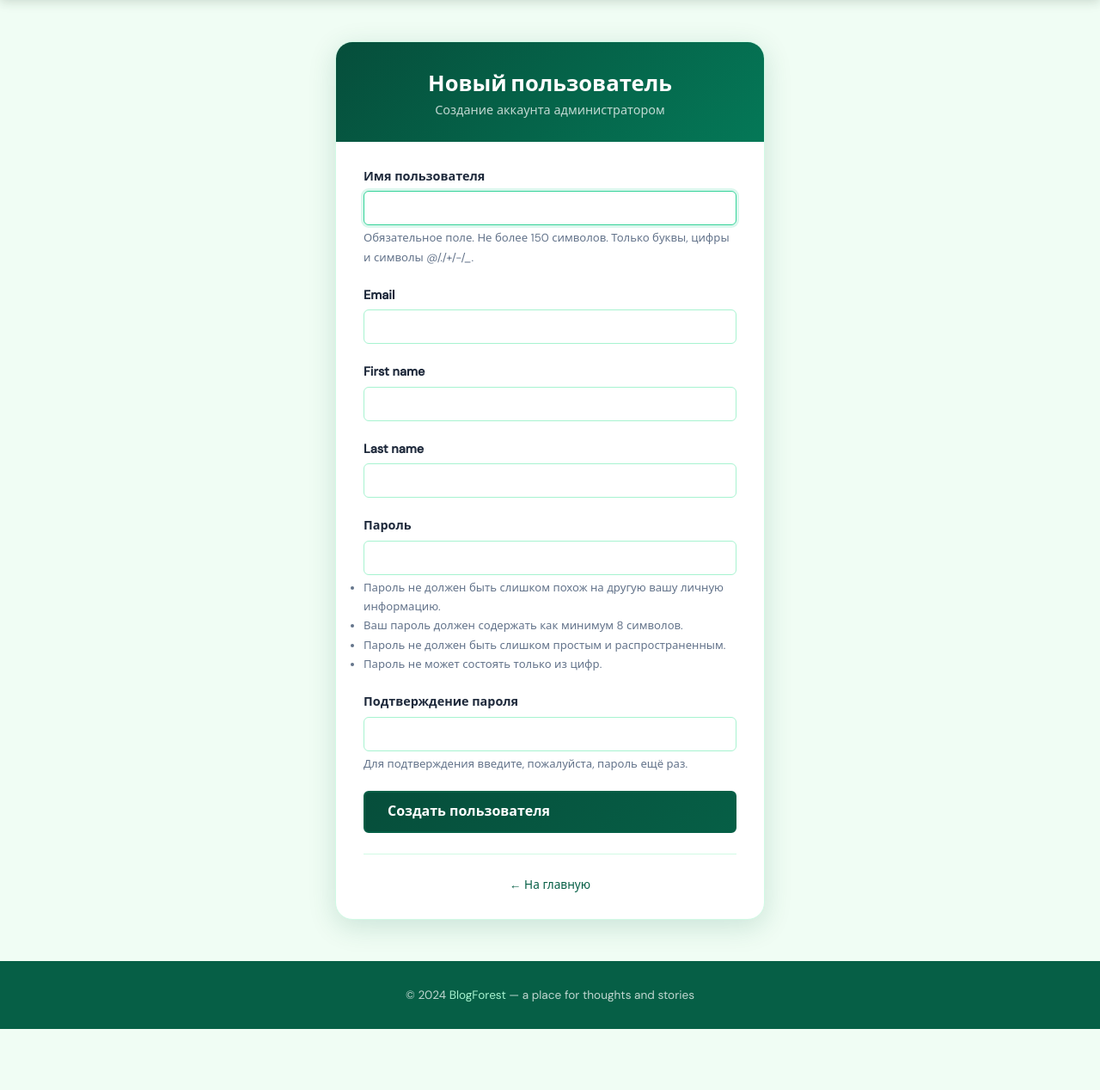
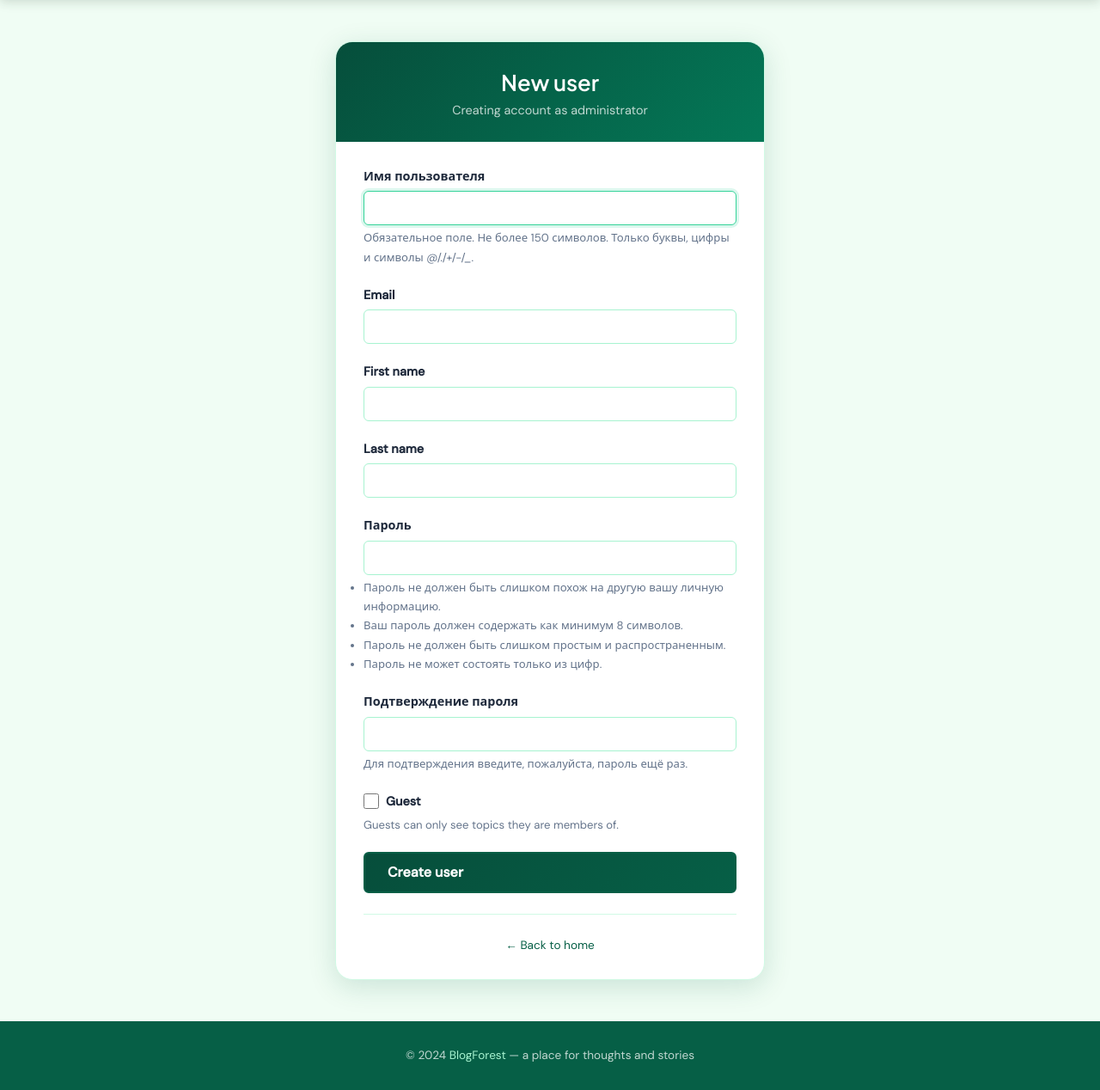
Before and after one commit to PvlKr16/Blogforest, a Django app: page /register/ in a window 1280 px wide. Shown: the part 64-1332 px from the top of the page at 86% size. Before the commit the page ends 1261 px from the top, so only its background shows below. Run offline with Django 4.2, Linux system fonts and the light colour scheme; the visitor is signed in with stand-in values (Sample User, id 1).

Commit message:
guest role added

```diff
--- a/blogapp/apps.py
+++ b/blogapp/apps.py
@@ -4,4 +4,7 @@ from django.apps import AppConfig
 class BlogappConfig(AppConfig):
     default_auto_field = 'django.db.models.BigAutoField'
     name = 'blogapp'
-    verbose_name = 'Блог'
+    verbose_name = 'Blog'
+
+    def ready(self):
+        import blogapp.signals  # noqa: F401
--- a/blogapp/forms.py
+++ b/blogapp/forms.py
@@ -2,7 +2,7 @@ from django import forms
 from django.contrib.auth.forms import UserCreationForm, AuthenticationForm
 from django.contrib.auth.models import User
 from django.conf import settings
-from .models import Blog, Post, Comment, Tag, PostFile
+from .models import Blog, Post, Comment, Tag, PostFile, UserProfile
 
 
 class MultipleFileInput(forms.FileInput):
@@ -17,6 +17,12 @@ class RegistrationForm(UserCreationForm):
     email = forms.EmailField(required=True, label='Email')
     first_name = forms.CharField(max_length=30, required=False, label='First name')
     last_name = forms.CharField(max_length=30, required=False, label='Last name')
+    is_guest = forms.BooleanField(
+        required=False,
+        label='Guest',
+        help_text='Guests can only see topics they are members of.',
+        widget=forms.CheckboxInput(attrs={'class': 'form-check-input'}),
+    )
 
     class Meta:
         model = User
@@ -24,14 +30,23 @@ class RegistrationForm(UserCreationForm):
 
     def __init__(self, *args, **kwargs):
         super().__init__(*args, **kwargs)
-        for field in self.fields.values():
-            field.widget.attrs.update({'class': 'form-control'})
+        for name, field in self.fields.items():
+            if name != 'is_guest':
+                field.widget.attrs.update({'class': 'form-control'})
 
     def clean_email(self):
         email = self.cleaned_data.get('email', '').lower()
         if User.objects.filter(email__iexact=email).exists():
             raise forms.ValidationError('A user with this email already exists.')
         return email
+
+    def save(self, commit=True):
+        user = super().save(commit=commit)
+        if commit:
+            profile, _ = UserProfile.objects.get_or_create(user=user)
+            profile.is_guest = self.cleaned_data.get('is_guest', False)
+            profile.save()
+        return user
 
 
 class LoginForm(forms.Form):
--- a/blogapp/models.py
+++ b/blogapp/models.py
@@ -3,6 +3,19 @@ from django.contrib.auth.models import User
 from django.urls import reverse
 from django.conf import settings
 import os
+
+
+class UserProfile(models.Model):
+    """Extends the built-in User with a guest role flag."""
+    user = models.OneToOneField(User, on_delete=models.CASCADE, related_name='profile')
+    is_guest = models.BooleanField(default=False)
+
+    class Meta:
+        verbose_name = 'User profile'
+        verbose_name_plural = 'User profiles'
+
+    def __str__(self):
+        return f'{self.user.username} ({"guest" if self.is_guest else "regular"})'
 
 
 class Tag(models.Model):
--- /dev/null
+++ b/blogapp/signals.py
@@ -0,0 +1,11 @@
+from django.db.models.signals import post_save
+from django.contrib.auth.models import User
+from django.dispatch import receiver
+from .models import UserProfile
+
+
+@receiver(post_save, sender=User)
+def create_user_profile(sender, instance, created, **kwargs):
+    """Automatically create a UserProfile whenever a new User is saved."""
+    if created:
+        UserProfile.objects.get_or_create(user=instance)
--- a/blogapp/templates/blogapp/auth/register.html
+++ b/blogapp/templates/blogapp/auth/register.html
@@ -1,17 +1,33 @@
 {% extends 'blogapp/base.html' %}
-{% block title %}Регистрация — BlogForest{% endblock %}
+{% block title %}New user — BlogForest{% endblock %}
 
 {% block content %}
 <div class="container">
   <div class="auth-card" style="max-width:500px;">
     <div class="auth-card-head">
-      <h2>Новый пользователь</h2>
-      <p>Создание аккаунта администратором</p>
+      <h2>New user</h2>
+      <p>Creating account as administrator</p>
     </div>
     <div class="auth-card-body">
       <form method="post" novalidate>
         {% csrf_token %}
         {% for field in form %}
+          {% if field.name == 'is_guest' %}
+          <div class="form-group">
+            <div class="form-check">
+              {{ field }}
+              <label for="{{ field.id_for_label }}" class="form-label mb-0" style="cursor:pointer;">
+                {{ field.label }}
+              </label>
+            </div>
+            {% if field.help_text %}
+            <div class="form-text">{{ field.help_text }}</div>
+            {% endif %}
+            {% if field.errors %}
+            <ul class="errorlist">{% for e in field.errors %}<li>{{ e }}</li>{% endfor %}</ul>
+            {% endif %}
+          </div>
+          {% else %}
           <div class="form-group">
             <label class="form-label" for="{{ field.id_for_label }}">{{ field.label }}</label>
             {{ field }}
@@ -22,12 +38,13 @@
             <ul class="errorlist">{% for e in field.errors %}<li>{{ e }}</li>{% endfor %}</ul>
             {% endif %}
           </div>
+          {% endif %}
         {% endfor %}
-        <button type="submit" class="btn btn-primary w-full btn-lg">Создать пользователя</button>
+        <button type="submit" class="btn btn-primary w-full btn-lg">Create user</button>
       </form>
       <hr class="divider">
       <p class="text-sm" style="text-align:center; color: var(--text-muted);">
-        <a href="{% url 'home' %}">← На главную</a>
+        <a href="{% url 'home' %}">← Back to home</a>
       </p>
     </div>
   </div>
--- a/blogapp/templates/blogapp/blog/detail.html
+++ b/blogapp/templates/blogapp/blog/detail.html
@@ -218,6 +218,7 @@
             <div class="avatar">{{ blog.owner.username|first|upper }}</div>
             <div class="member-name">
               <a href="{% url 'profile' blog.owner.username %}">{{ blog.owner.username }}</a>
+              {% if blog.owner.profile.is_guest %}<span class="text-muted text-sm">(guest)</span>{% endif %}
             </div>
             <span class="badge badge-green" style="font-size:.7rem;">Owner</span>
           </div>
@@ -228,6 +229,7 @@
               <div class="avatar">{{ member.username|first|upper }}</div>
               <div class="member-name">
                 <a href="{% url 'profile' member.username %}">{{ member.username }}</a>
+                {% if member.profile.is_guest %}<span class="text-muted text-sm">(guest)</span>{% endif %}
               </div>
               {% if user == member %}
               <form method="post" action="{% url 'blog_remove_member' blog.pk member.pk %}" style="margin:0;">
--- a/blogapp/views.py
+++ b/blogapp/views.py
@@ -17,6 +17,29 @@ from .forms import (
     SEARCH_IN_AUTHOR, SEARCH_IN_TITLE,
     SEARCH_IN_DESCRIPTION, SEARCH_IN_CONTENT, SEARCH_IN_COMMENTS,
 )
+
+
+def get_visible_blogs(user):
+    """
+    Return the queryset of blogs visible to the given user.
+    - Guest users: only blogs where they are a member or owner.
+    - Regular authenticated users: all public blogs + their private blogs.
+    - Anonymous users: public blogs only.
+    """
+    if user.is_authenticated:
+        is_guest = getattr(getattr(user, 'profile', None), 'is_guest', False)
+        if is_guest:
+            # Guests see only blogs they belong to
+            return Blog.objects.filter(
+                Q(owner=user) | Q(members=user)
+            ).distinct()
+        # Regular users see all public blogs plus their private ones
+        public = Blog.objects.filter(is_public=True)
+        private = Blog.objects.filter(
+            Q(owner=user) | Q(members=user), is_public=False
+        )
+        return (public | private).distinct()
+    return Blog.objects.filter(is_public=True)
 
 
 # ─── Auth ────────────────────────────────────────────────────────────────────
@@ -73,15 +96,7 @@ def home(request):
     query = ''
     active_scopes = []
 
-    public_blogs = Blog.objects.filter(is_public=True)
-    if request.user.is_authenticated:
-        private_blogs = Blog.objects.filter(
-            Q(owner=request.user) | Q(members=request.user),
-            is_public=False
-        )
-        visible_blogs = (public_blogs | private_blogs).distinct()
-    else:
-        visible_blogs = public_blogs
+    visible_blogs = get_visible_blogs(request.user)
 
     # Latest posts from all blogs visible to the current user
     posts_qs = Post.objects.filter(
@@ -157,6 +172,10 @@ def blog_list(request):
 def blog_detail(request, pk):
     blog = get_object_or_404(Blog, pk=pk)
     if not blog.can_view(request.user):
+        raise Http404
+    # Guests can only view blogs they are members of
+    is_guest = getattr(getattr(request.user, 'profile', None), 'is_guest', False)
+    if is_guest and not blog.is_member(request.user):
         raise Http404
 
     # Sort order: 'asc' = oldest first (default), 'desc' = newest first
@@ -416,14 +435,7 @@ def blog_delete_file(request, file_pk):
 
 def tag_posts(request, slug):
     tag = get_object_or_404(Tag, slug=slug)
-    if request.user.is_authenticated:
-        public_blogs = Blog.objects.filter(is_public=True)
-        private_blogs = Blog.objects.filter(
-            Q(owner=request.user) | Q(members=request.user), is_public=False
-        )
-        visible_blogs = (public_blogs | private_blogs).distinct()
-    else:
-        visible_blogs = Blog.objects.filter(is_public=True)
+    visible_blogs = get_visible_blogs(request.user)
 
     posts = Post.objects.filter(
         tags=tag, blog__in=visible_blogs, is_published=True
@@ -442,14 +454,7 @@ def tag_posts(request, slug):
 
 def profile(request, username):
     profile_user = get_object_or_404(User, username=username)
-    if request.user.is_authenticated:
-        public_blogs = Blog.objects.filter(is_public=True)
-        private_blogs = Blog.objects.filter(
-            Q(owner=request.user) | Q(members=request.user), is_public=False
-        )
-        visible_blogs = (public_blogs | private_blogs).distinct()
-    else:
-        visible_blogs = Blog.objects.filter(is_public=True)
+    visible_blogs = get_visible_blogs(request.user)
 
     user_blogs = Blog.objects.filter(owner=profile_user).filter(pk__in=visible_blogs)
     user_posts = Post.objects.filter(
```
Also changed, not shown: blogapp/admin.py (+30 -2 lines), blogapp/migrations/0004_add_user_profile.py (added). Lines whose indentation alone changed are shown as unchanged.
